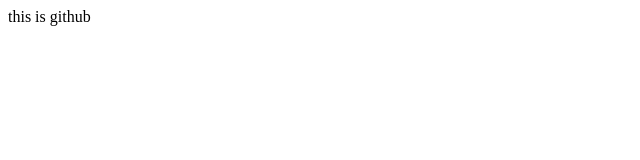
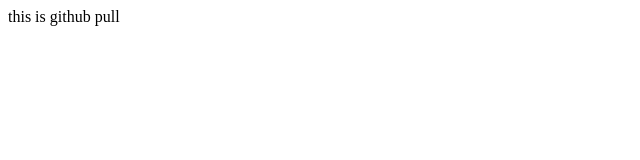
Before and after one commit to KhizarKhan1127/-Gitgub-Class, a plain HTML site: page index.html in a window 1280 px wide. Shown: the full height of the page, 0-640 px from the left. Drawn offline with Linux system fonts and the light colour scheme.

Commit message:
Update index.html

```diff
--- a/index.html
+++ b/index.html
@@ -1,7 +1,7 @@
 <html>
   <body>
     <p>
-      this is github
+      this is github pull
     </p>
   </body>
 </html>
```
